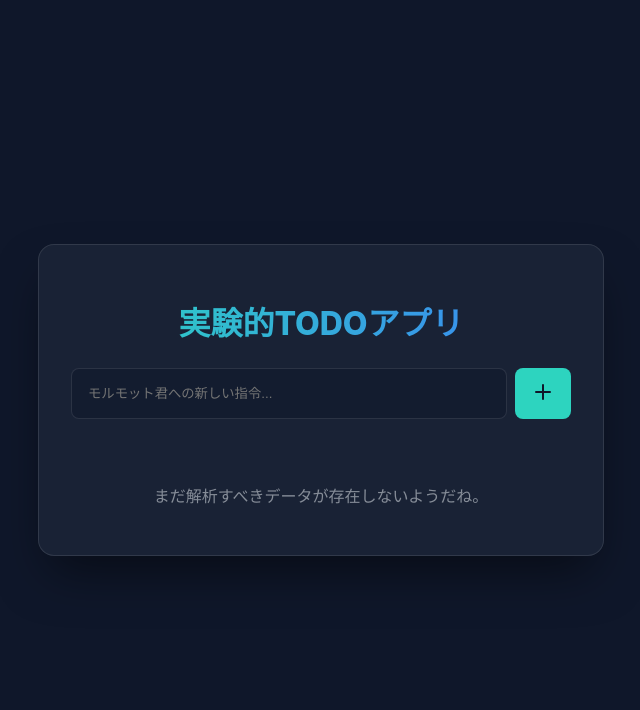
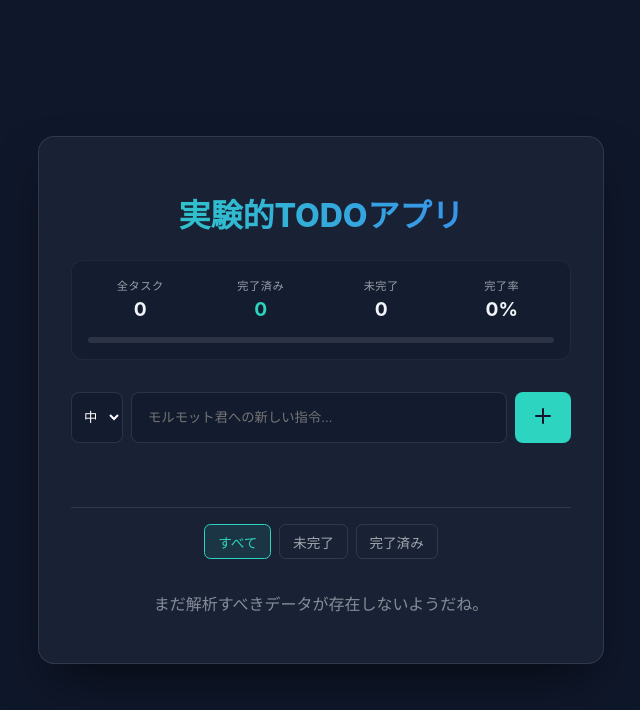
Before and after one commit to roll1226/clawdbot-create-todo, a React (Vite) app: page / in a window 1280 px wide. Shown: the top 710 px of the page, without its empty margins (319-959 px from the left). Built offline with nearby package versions, Linux system fonts and the light colour scheme.

Commit message:
fix: Restore evolved code with all features (DnD, Priority, Stats, Constants)

```diff
--- a/src/App.tsx
+++ b/src/App.tsx
@@ -1,23 +1,127 @@
 import { useState, useEffect } from 'react'
-import { Plus, Trash2, CheckCircle2, Circle } from 'lucide-react'
+import { Plus, Trash2, CheckCircle2, Circle, GripVertical } from 'lucide-react'
+import {
+  DndContext,
+  closestCenter,
+  KeyboardSensor,
+  PointerSensor,
+  useSensor,
+  useSensors,
+  DragEndEvent
+} from '@dnd-kit/core'
+import {
+  arrayMove,
+  SortableContext,
+  sortableKeyboardCoordinates,
+  verticalListSortingStrategy,
+  useSortable
+} from '@dnd-kit/sortable'
+import { CSS } from '@dnd-kit/utilities'
+import {
+  STORAGE_KEY,
+  PRIORITY,
+  Priority,
+  FILTER,
+  Filter,
+  PRIORITY_COLORS,
+  THEME_COLORS,
+  ICON_SIZE
+} from './constants'
 import './index.css'
 
 interface Todo {
   id: string
   text: string
   completed: boolean
+  priority: Priority
+}
+
+interface SortableItemProps {
+  todo: Todo
+  toggleTodo: (id: string) => void
+  deleteTodo: (id: string) => void
+  updatePriority: (id: string, priority: Priority) => void
+}
+
+function SortableTodoItem({ todo, toggleTodo, deleteTodo, updatePriority }: SortableItemProps) {
+  const {
+    attributes,
+    listeners,
+    setNodeRef,
+    transform,
+    transition,
+    isDragging
+  } = useSortable({ id: todo.id });
+
+  const style = {
+    transform: CSS.Transform.toString(transform),
+    transition,
+    zIndex: isDragging ? 1 : 0,
+    opacity: isDragging ? 0.5 : 1,
+  };
+
+  return (
+    <li ref={setNodeRef} style={style} className={`todo-item priority-${todo.priority}`}>
+      <div className="drag-handle" {...attributes} {...listeners}>
+        <GripVertical size={ICON_SIZE.SMALL} color={THEME_COLORS.DRAG_HANDLE} />
+      </div>
+      <button
+        style={{ background: 'none', border: 'none', cursor: 'pointer', padding: 0, display: 'flex', alignItems: 'center' }}
+        onClick={() => toggleTodo(todo.id)}
+      >
+        {todo.completed ? (
+          <CheckCircle2 size={ICON_SIZE.MEDIUM} color={THEME_COLORS.PRIMARY} />
+        ) : (
+          <Circle size={ICON_SIZE.MEDIUM} color={THEME_COLORS.TEXT_MUTED} />
+        )}
+      </button>
+      <span className={`todo-text ${todo.completed ? 'completed' : ''}`}>
+        {todo.text}
+      </span>
+      <select
+        className="priority-select"
+        value={todo.priority}
+        onChange={(e) => updatePriority(todo.id, e.target.value as Priority)}
+        style={{ color: PRIORITY_COLORS[todo.priority] }}
+      >
+        <option value={PRIORITY.HIGH}>高</option>
+        <option value={PRIORITY.MEDIUM}>中</option>
+        <option value={PRIORITY.LOW}>低</option>
+      </select>
+      <button className="delete-btn" onClick={() => deleteTodo(todo.id)}>
+        <Trash2 size={ICON_SIZE.SMALL} />
+      </button>
+    </li>
+  );
 }
 
 function App() {
   const [todos, setTodos] = useState<Todo[]>(() => {
-    const saved = localStorage.getItem('tachyon-todos')
-    return saved ? JSON.parse(saved) : []
+    const saved = localStorage.getItem(STORAGE_KEY)
+    if (!saved) return []
+    const parsed = JSON.parse(saved)
+    return parsed.map((t: any) => ({ ...t, priority: t.priority || PRIORITY.MEDIUM }))
   })
   const [inputValue, setInputValue] = useState('')
+  const [inputPriority, setInputPriority] = useState<Priority>(PRIORITY.MEDIUM)
+  const [filter, setFilter] = useState<Filter>(FILTER.ALL)
+
+  const sensors = useSensors(
+    useSensor(PointerSensor),
+    useSensor(KeyboardSensor, {
+      coordinateGetter: sortableKeyboardCoordinates,
+    })
+  )
 
   useEffect(() => {
-    localStorage.setItem('tachyon-todos', JSON.stringify(todos))
+    localStorage.setItem(STORAGE_KEY, JSON.stringify(todos))
   }, [todos])
+
+  const filteredTodos = todos.filter((todo) => {
+    if (filter === FILTER.ACTIVE) return !todo.completed
+    if (filter === FILTER.COMPLETED) return todo.completed
+    return true
+  })
 
   const addTodo = () => {
     if (!inputValue.trim()) return
@@ -25,9 +129,11 @@ function App() {
       id: crypto.randomUUID(),
       text: inputValue,
       completed: false,
+      priority: inputPriority,
     }
     setTodos([...todos, newTodo])
     setInputValue('')
+    setInputPriority(PRIORITY.MEDIUM)
   }
 
   const toggleTodo = (id: string) => {
@@ -42,6 +148,36 @@ function App() {
     setTodos(todos.filter((todo) => todo.id !== id))
   }
 
+  const updatePriority = (id: string, priority: Priority) => {
+    setTodos(
+      todos.map((todo) =>
+        todo.id === id ? { ...todo, priority } : todo
+      )
+    )
+  }
+
+  const clearCompleted = () => {
+    setTodos(todos.filter((todo) => !todo.completed))
+  }
+
+  // 統計データの計算
+  const totalCount = todos.length
+  const completedCount = todos.filter((t) => t.completed).length
+  const activeCount = totalCount - completedCount
+  const completionRate = totalCount === 0 ? 0 : Math.round((completedCount / totalCount) * 100)
+
+  const handleDragEnd = (event: DragEndEvent) => {
+    const { active, over } = event
+
+    if (over && active.id !== over.id) {
+      setTodos((items) => {
+        const oldIndex = items.findIndex((item) => item.id === active.id)
+        const newIndex = items.findIndex((item) => item.id === over.id)
+        return arrayMove(items, oldIndex, newIndex)
+      })
+    }
+  }
+
   const handleKeyPress = (e: React.KeyboardEvent) => {
     if (e.key === 'Enter') addTodo()
   }
@@ -49,43 +185,103 @@ function App() {
   return (
     <div className="todo-container">
       <h1 className="todo-title">実験的TODOアプリ</h1>
+
+      <div className="stats-dashboard">
+        <div className="stats-grid">
+          <div className="stats-item">
+            <span className="stats-label">全タスク</span>
+            <span className="stats-value">{totalCount}</span>
+          </div>
+          <div className="stats-item">
+            <span className="stats-label">完了済み</span>
+            <span className="stats-value" style={{ color: THEME_COLORS.PRIMARY }}>{completedCount}</span>
+          </div>
+          <div className="stats-item">
+            <span className="stats-label">未完了</span>
+            <span className="stats-value" style={{ color: PRIORITY_COLORS.HIGH }}>{activeCount}</span>
+          </div>
+          <div className="stats-item">
+            <span className="stats-label">完了率</span>
+            <span className="stats-value">{completionRate}%</span>
+          </div>
+        </div>
+        <div className="progress-bar-container">
+          <div
+            className="progress-bar-fill"
+            style={{ width: `${completionRate}%` }}
+          />
+        </div>
+      </div>
+
       <div className="todo-input-group">
+        <select
+          className="priority-input-select"
+          value={inputPriority}
+          onChange={(e) => setInputPriority(e.target.value as Priority)}
+        >
+          <option value={PRIORITY.HIGH}>高</option>
+          <option value={PRIORITY.MEDIUM}>中</option>
+          <option value={PRIORITY.LOW}>低</option>
+        </select>
         <input
           type="text"
           value={inputValue}
           onChange={(e) => setInputValue(e.target.value)}
-          onKeyPress={handleKeyPress}
+          onKeyDown={handleKeyPress}
           placeholder="モルモット君への新しい指令..."
         />
         <button className="add-btn" onClick={addTodo}>
-          <Plus size={24} />
+          <Plus size={ICON_SIZE.LARGE} />
         </button>
       </div>
 
-      <ul className="todo-list">
-        {todos.map((todo) => (
-          <li key={todo.id} className="todo-item">
-            <button
-              style={{ background: 'none', border: 'none', cursor: 'pointer', padding: 0 }}
-              onClick={() => toggleTodo(todo.id)}
-            >
-              {todo.completed ? (
-                <CheckCircle2 size={20} color="#2dd4bf" />
-              ) : (
-                <Circle size={20} color="rgba(255,255,255,0.3)" />
-              )}
-            </button>
-            <span className={`todo-text ${todo.completed ? 'completed' : ''}`}>
-              {todo.text}
-            </span>
-            <button className="delete-btn" onClick={() => deleteTodo(todo.id)}>
-              <Trash2 size={18} />
-            </button>
-          </li>
+      <DndContext
+        sensors={sensors}
+        collisionDetection={closestCenter}
+        onDragEnd={handleDragEnd}
+      >
+        <SortableContext
+          items={filteredTodos.map(t => t.id)}
+          strategy={verticalListSortingStrategy}
+        >
+          <ul className="todo-list">
+            {filteredTodos.map((todo) => (
+              <SortableTodoItem
+                key={todo.id}
+                todo={todo}
+                toggleTodo={toggleTodo}
+                deleteTodo={deleteTodo}
+                updatePriority={updatePriority}
+              />
+            ))}
+          </ul>
+        </SortableContext>
+      </DndContext>
+
+      <div className="filter-group">
+        {(Object.values(FILTER)).map((f) => (
+          <button
+            key={f}
+            className={`filter-btn ${filter === f ? 'active' : ''}`}
+            onClick={() => setFilter(f)}
+          >
+            {f === FILTER.ALL ? 'すべて' : f === FILTER.ACTIVE ? '未完了' : '完了済み'}
+          </button>
         ))}
-      </ul>
+      </div>
 
-      {todos.length === 0 && (
+      {todos.some((t) => t.completed) && (
+        <div style={{ textAlign: 'center', marginTop: '1rem' }}>
+          <button
+            onClick={clearCompleted}
+            className="clear-completed-btn"
+          >
+            完了済みタスクをすべて削除
+          </button>
+        </div>
+      )}
+
+      {filteredTodos.length === 0 && (
         <p style={{ textAlign: 'center', opacity: 0.5, marginTop: '2rem' }}>
           まだ解析すべきデータが存在しないようだね。
         </p>
--- a/src/index.css
+++ b/src/index.css
@@ -37,10 +37,68 @@ body {
   text-align: center;
 }
 
+.stats-dashboard {
+  background: rgba(15, 23, 42, 0.4);
+  border-radius: 0.75rem;
+  padding: 1rem;
+  margin-bottom: 2rem;
+  border: 1px solid rgba(255, 255, 255, 0.05);
+}
+
+.stats-grid {
+  display: grid;
+  grid-template-columns: repeat(4, 1fr);
+  gap: 1rem;
+  margin-bottom: 1rem;
+}
+
+.stats-item {
+  display: flex;
+  flex-direction: column;
+  align-items: center;
+  gap: 0.25rem;
+}
+
+.stats-label {
+  font-size: 0.7rem;
+  text-transform: uppercase;
+  letter-spacing: 0.05em;
+  opacity: 0.6;
+}
+
+.stats-value {
+  font-size: 1.2rem;
+  font-weight: 700;
+}
+
+.progress-bar-container {
+  height: 6px;
+  background: rgba(255, 255, 255, 0.1);
+  border-radius: 3px;
+  overflow: hidden;
+}
+
+.progress-bar-fill {
+  height: 100%;
+  background: linear-gradient(to right, #2dd4bf, #3b82f6);
+  transition: width 0.5s cubic-bezier(0.4, 0, 0.2, 1);
+}
+
 .todo-input-group {
   display: flex;
   gap: 0.5rem;
   margin-bottom: 2rem;
+}
+
+.priority-input-select {
+  background: rgba(15, 23, 42, 0.5);
+  border: 1px solid rgba(255, 255, 255, 0.1);
+  border-radius: 0.5rem;
+  padding: 0.75rem 0.5rem;
+  color: white;
+  outline: none;
+  cursor: pointer;
+  transition: border-color 0.2s;
 }
 
 input[type="text"] {
@@ -54,7 +112,7 @@ input[type="text"] {
   transition: border-color 0.2s;
 }
 
-input[type="text"]:focus {
+input[type="text"]:focus, .priority-input-select:focus {
   border-color: #2dd4bf;
 }
 
@@ -102,6 +160,30 @@ button.add-btn:active {
   border-color: rgba(45, 212, 191, 0.3);
 }
 
+.todo-item.priority-high {
+  border-left: 4px solid #ef4444;
+}
+
+.todo-item.priority-medium {
+  border-left: 4px solid #f59e0b;
+}
+
+.todo-item.priority-low {
+  border-left: 4px solid #3b82f6;
+}
+
+.drag-handle {
+  display: flex;
+  align-items: center;
+  cursor: grab;
+  padding-right: 4px;
+  touch-action: none;
+}
+
+.drag-handle:active {
+  cursor: grabbing;
+}
+
 .todo-text {
   flex: 1;
   font-size: 1rem;
@@ -112,11 +194,15 @@ button.add-btn:active {
   opacity: 0.5;
 }
 
-.checkbox {
-  width: 1.2rem;
-  height: 1.2rem;
+.priority-select {
+  background: rgba(15, 23, 42, 0.5);
+  border: 1px solid rgba(255, 255, 255, 0.1);
+  border-radius: 0.4rem;
+  padding: 0.2rem 0.4rem;
+  font-size: 0.8rem;
+  outline: none;
   cursor: pointer;
-  accent-color: #2dd4bf;
+  transition: border-color 0.2s;
 }
 
 button.delete-btn {
@@ -137,3 +223,49 @@ button.delete-btn:hover {
   opacity: 1;
   background: rgba(239, 68, 68, 0.1);
 }
+
+.filter-group {
+  display: flex;
+  justify-content: center;
+  gap: 0.5rem;
+  margin-top: 2rem;
+  padding-top: 1rem;
+  border-top: 1px solid rgba(255, 255, 255, 0.1);
+}
+
+.filter-btn {
+  background: none;
+  border: 1px solid rgba(255, 255, 255, 0.1);
+  color: rgba(255, 255, 255, 0.6);
+  padding: 0.4rem 0.8rem;
+  border-radius: 0.4rem;
+  cursor: pointer;
+  font-size: 0.85rem;
+  transition: all 0.2s;
+}
+
+.filter-btn:hover {
+  border-color: rgba(45, 212, 191, 0.5);
+  color: #2dd4bf;
+}
+
+.filter-btn.active {
+  background: rgba(45, 212, 191, 0.1);
+  border-color: #2dd4bf;
+  color: #2dd4bf;
+}
+
+.clear-completed-btn {
+  background: none;
+  border: none;
+  color: #ef4444;
+  font-size: 0.8rem;
+  cursor: pointer;
+  text-decoration: underline;
+  opacity: 0.7;
+  transition: opacity 0.2s;
+}
+
+.clear-completed-btn:hover {
+  opacity: 1;
+}
```
